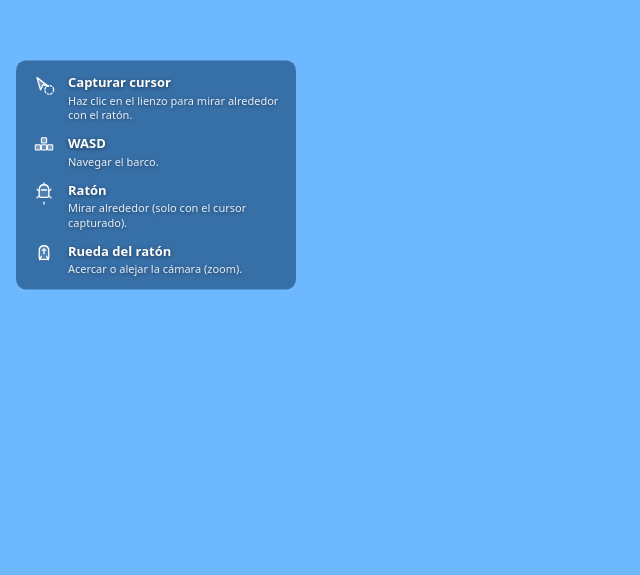
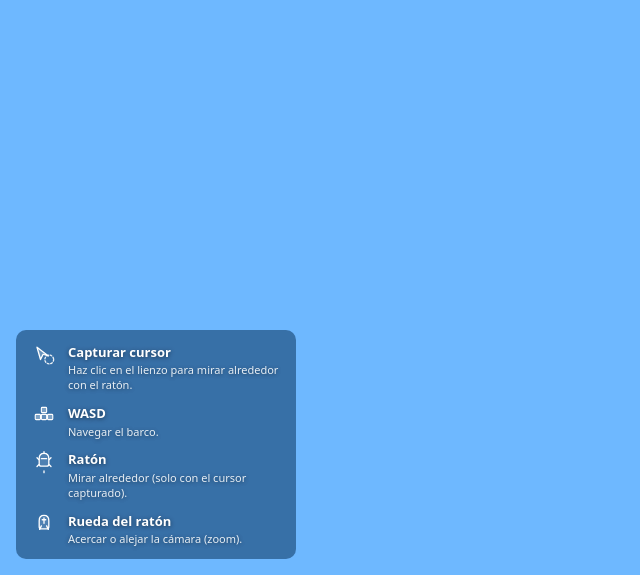
Before and after one commit to cin4ed/tidal-titans, a website built with Vite: page index.html in a window 1280 px wide. Shown: the part 225-800 px from the top of the page, without its empty margins (0-640 px from the left). Built offline with nearby package versions, Linux system fonts and the light colour scheme.

Commit message:
fix(ui): bottom-left hint panel with stable size and static Ratón copy
Anchor #hint bottom-left; use grid overlay for capture/ESC rows only;
keep one Ratón instruction; sync CLAUDE.md.

Made-with: Cursor

```diff
--- a/index.html
+++ b/index.html
@@ -11,9 +11,11 @@
     #hint {
       position: fixed;
       left: 16px;
-      top: 50%;
-      transform: translateY(-50%);
+      bottom: 16px;
+      top: auto;
+      width: min(280px, calc(100vw - 32px));
       max-width: min(280px, calc(100vw - 32px));
+      box-sizing: border-box;
       color: #fff;
       text-shadow: 0 1px 4px rgba(0,0,0,0.5);
       font-size: 13px;
@@ -56,15 +58,29 @@
       opacity: 0.88;
       font-weight: 400;
     }
-    .hint-label-stack { flex: 1; min-width: 0; }
-    #hint.is-locked .hint-only-unlocked { display: none; }
-    #hint:not(.is-locked) .hint-only-locked { display: none; }
-    #hint.is-locked .hint-mouse-unlocked { display: none; }
-    #hint:not(.is-locked) .hint-mouse-locked { display: none; }
+    /* Stack alternate primary rows in one grid cell so row height = max(both); use visibility not display */
+    .hint-swap-slot {
+      display: grid;
+      grid-template-columns: 1fr;
+    }
+    .hint-swap-slot > .hint-row {
+      grid-area: 1 / 1;
+      align-self: start;
+    }
+    #hint.is-locked .hint-only-unlocked,
+    #hint:not(.is-locked) .hint-only-locked {
+      visibility: hidden;
+      pointer-events: none;
+    }
+    #hint:not(.is-locked) .hint-only-unlocked,
+    #hint.is-locked .hint-only-locked {
+      visibility: visible;
+    }
   </style>
 </head>
 <body>
   <div id="hint" class="controls-hint" role="status" aria-live="polite" aria-atomic="true">
+    <div class="hint-swap-slot">
       <div class="hint-row hint-only-unlocked">
         <div class="hint-icon" aria-hidden="true">
           <svg viewBox="0 0 32 32" fill="none" xmlns="http://www.w3.org/2000/svg" stroke="currentColor" stroke-width="1.5" stroke-linecap="round" stroke-linejoin="round">
@@ -89,6 +105,7 @@
           <small>Pulsa ESC para volver al modo normal.</small>
         </div>
       </div>
+    </div>
     <div class="hint-row">
       <div class="hint-icon" aria-hidden="true">
         <svg viewBox="0 0 32 32" fill="none" xmlns="http://www.w3.org/2000/svg" stroke="currentColor" stroke-width="1.25" stroke-linejoin="round">
@@ -111,15 +128,9 @@
           <path d="M10 12l-2-2M22 12l2-2M10 18l-2 2M22 18l2 2M16 3v2M16 25v2"/>
         </svg>
       </div>
-      <div class="hint-label-stack">
-        <div class="hint-label hint-mouse-unlocked">
+      <div class="hint-label">
         <strong>Ratón</strong>
         <small>Mirar alrededor (solo con el cursor capturado).</small>
-        </div>
-        <div class="hint-label hint-mouse-locked">
-          <strong>Ratón</strong>
-          <small>Girar la cámara.</small>
-        </div>
       </div>
     </div>
     <div class="hint-row">
```
Also changed, not shown: CLAUDE.md (+1 -1 lines). Lines whose indentation alone changed are shown as unchanged.
